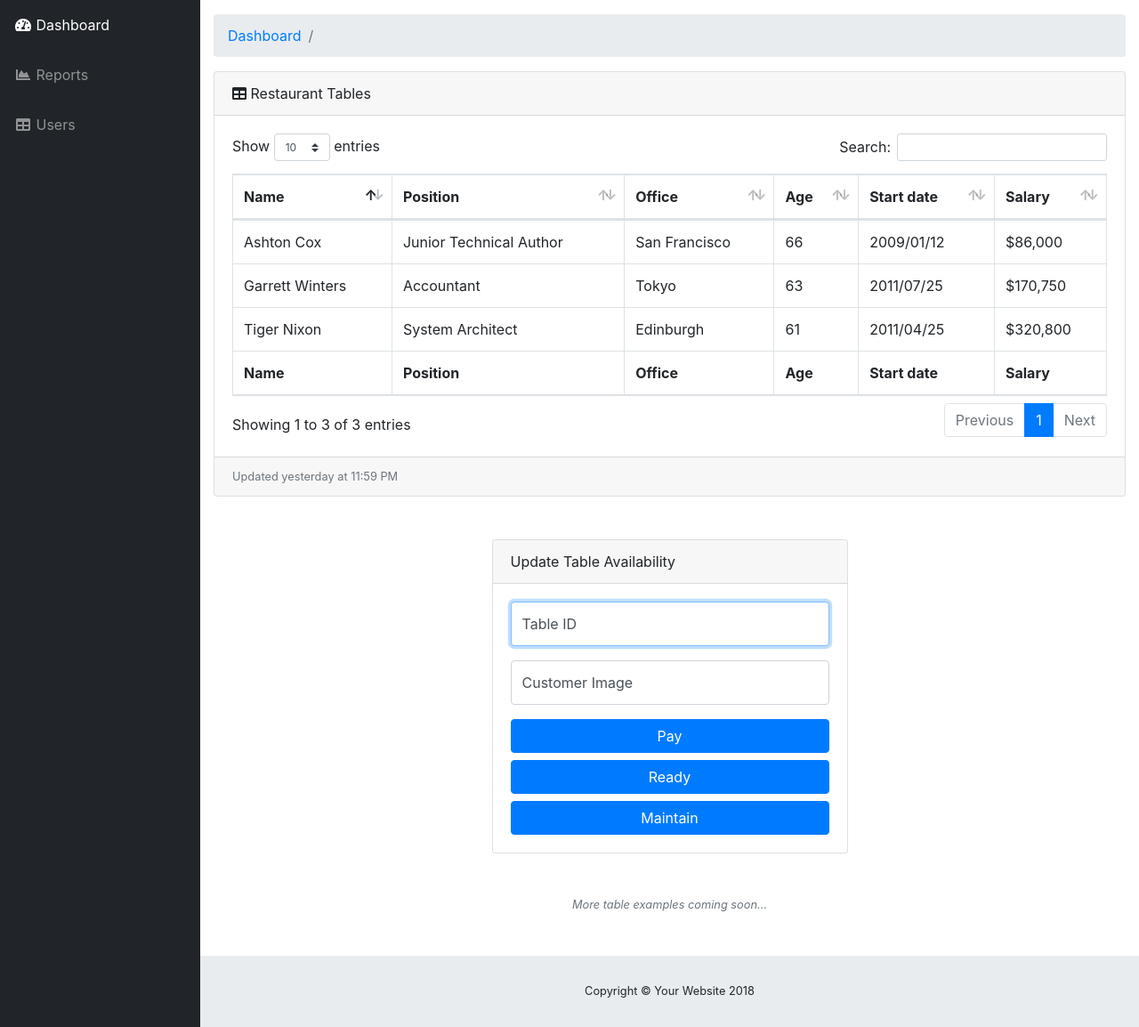
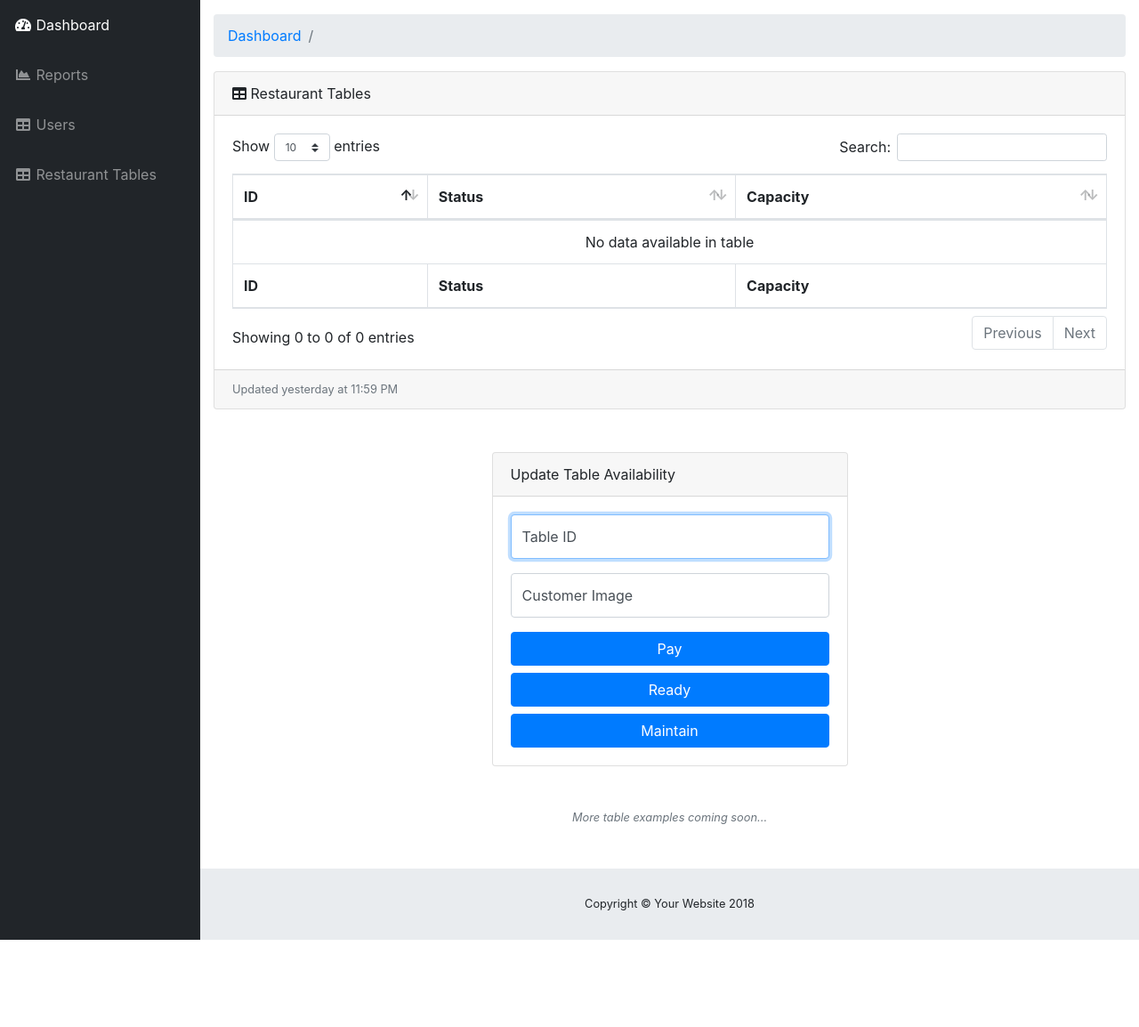
Before and after one commit to flamily/irs, a Flask app: page /tables in a window 1280 px wide. Shown: the part 56-1210 px from the top of the page at 89% size. After the commit the page ends 1112 px from the top, so only its background shows below. Run offline with Flask 2, Linux system fonts and the light colour scheme; the visitor is signed in with stand-in values (Sample User, id 1); data that the repository does not hold is empty; some libraries are stand-ins or nearby versions.

Commit message:
making the restaurant table list dynamic + finishing the db plumbing

```diff
--- a/web/tables.py
+++ b/web/tables.py
@@ -4,10 +4,9 @@ Flask endpoints for managing restaurant tables.
 Author: Andrew Pope
 Date: 22/10/2018
 """
-from urllib.parse import urlparse, urljoin
 from flask import (
     redirect,
-    url_for, Blueprint, render_template,
+    url_for, Blueprint,
     request, session
 )
 from web.db import db
@@ -15,8 +14,17 @@ import biz.manage_restaurant as mr
 import biz.manage_staff as ms
 from web.decorators import login_required, templated
 
-# TODO: This template needs to be changed
 TABLES_BLUEPRINT = Blueprint('tables', __name__, template_folder='templates')
+
+# TODO: List of tasks that need to be considered
+#  - Handling exceptions (at the moment the generic html pages are displayed),
+#    no message is shown. Perhaps we should change from default error codes
+#    (e.g. if resource is missing)
+#  - In '/tables/pay' we need to get an image from the form request and send
+#    it to the 'bucket' for later CSS processing.
+#  - In the template 'tables.html' we need to:
+#       1. Make it pretty.
+#       2. Get it to capture an image with Jason's js library.
 
 
 @TABLES_BLUEPRINT.route('/tables', methods=['GET'])
@@ -24,7 +32,8 @@ TABLES_BLUEPRINT = Blueprint('tables', __name__, template_folder='templates')
 @login_required()
 def index():
     """Render the list of tables in the restaurant."""
-    return dict(page_title='Restaurant Tables')
+    table_list = mr.overview(db)
+    return dict(page_title='Restaurant Tables', tables=table_list)
 
 
 @TABLES_BLUEPRINT.route("/tables/pay/", methods=['POST'])
@@ -32,41 +41,36 @@ def index():
 def pay():
     """Process a pay event, and send off exit image for processing."""
     # Lookup the staff member's id for accountability
-    staff_id = ms.lookup_id(db, session['username'])  # TODO: Do we need to catch exceptions?
-    # Get the table id from the request
-    table_id = int(request.form['tableId'])  # TODO: What are corect naming conventions in forms?
+    staff_id = ms.lookup_id(db, session['username'])
+
+    # Get the table id from the request, and 'pay for the table'
+    table_id = int(request.form['tableId'])
     event_id, reservation_id = mr.paid(db, table_id, staff_id)
+
     # Get the exit image and send to bucket
-    customer_img = request.form['customerImg']  # TODO: What format will this be??
+    customer_img = request.form['customerImg']
     # TODO: Send to bucket?? (customer_img, event_id, reservation_id)
+
     return redirect(url_for('tables.index'))
 
 
 @TABLES_BLUEPRINT.route("/tables/maintain/", methods=['POST'])
 @login_required()
 def maintain():
-    # # Lookup the staff member's id for accountability
-    # staff_id = ms.lookup_id(db, session['username'])
-    # # Get the table id from the request
-    # table_id = int(request.form['table_id'])
-    #
-    # # TODO: How do we catch exceptions that invalidate table state rules?
-    # # And how to display to user?
-    # mr.maintain(db, table_id, staff_id)
-    #
+    """Mark a table for maintainence."""
+    staff_id = ms.lookup_id(db, session['username'])
+    table_id = int(request.form['tableId'])
+    mr.maintain(db, table_id, staff_id)
+
     return redirect(url_for('tables.index'))
 
 
 @TABLES_BLUEPRINT.route("/tables/ready/", methods=['POST'])
 @login_required()
 def ready():
-    # # Lookup the staff member's id for accountability
-    # staff_id = ms.lookup_id(db, session['username'])
-    # # Get the table id from the request
-    # table_id = int(request.form['table_id'])
-    #
-    # # TODO: How do we catch exceptions that invalidate table state rules?
-    # # And how to display to user?
-    # mr.ready(db, table_id, staff_id)
-    #
+    """Mark a table as ready."""
+    staff_id = ms.lookup_id(db, session['username'])
+    table_id = int(request.form['tableId'])
+    mr.ready(db, table_id, staff_id)
+
     return redirect(url_for('tables.index'))
--- a/web/templates/sidebar.html
+++ b/web/templates/sidebar.html
@@ -16,4 +16,9 @@
       <i class="fas fa-fw fa-table"></i>
       <span>Users</span></a>
   </li>
+  <li class="nav-item">
+    <a class="nav-link" href="/tables">
+      <i class="fas fa-fw fa-table"></i>
+      <span>Restaurant Tables</span></a>
+  </li>
 </ul>
--- a/web/templates/tables.html
+++ b/web/templates/tables.html
@@ -25,49 +25,26 @@
                   <table class="table table-bordered" id="dataTable" width="100%" cellspacing="0">
                     <thead>
                       <tr>
-                        <th>Name</th>
-                        <th>Position</th>
-                        <th>Office</th>
-                        <th>Age</th>
-                        <th>Start date</th>
-                        <th>Salary</th>
+                        <th>ID</th>
+                        <th>Status</th>
+                        <th>Capacity</th>
                       </tr>
                     </thead>
                     <tfoot>
                       <tr>
-                        <th>Name</th>
-                        <th>Position</th>
-                        <th>Office</th>
-                        <th>Age</th>
-                        <th>Start date</th>
-                        <th>Salary</th>
+                        <th>ID</th>
+                        <th>Status</th>
+                        <th>Capacity</th>
                       </tr>
                     </tfoot>
                     <tbody>
-                      <tr>
-                        <td>Tiger Nixon</td>
-                        <td>System Architect</td>
-                        <td>Edinburgh</td>
-                        <td>61</td>
-                        <td>2011/04/25</td>
-                        <td>$320,800</td>
-                      </tr>
-                      <tr>
-                        <td>Garrett Winters</td>
-                        <td>Accountant</td>
-                        <td>Tokyo</td>
-                        <td>63</td>
-                        <td>2011/07/25</td>
-                        <td>$170,750</td>
-                      </tr>
-                      <tr>
-                        <td>Ashton Cox</td>
-                        <td>Junior Technical Author</td>
-                        <td>San Francisco</td>
-                        <td>66</td>
-                        <td>2009/01/12</td>
-                        <td>$86,000</td>
-                      </tr>
+                      {% for table in tables %}
+                          <tr>
+                            <td>{{ table.rt_id }}</td>
+                            <td>{{ table.state }}</td>
+                            <td>{{ table.capacity }}</td>
+                          </tr>
+                      {% endfor %}
                     </tbody>
                   </table>
                 </div>
```
